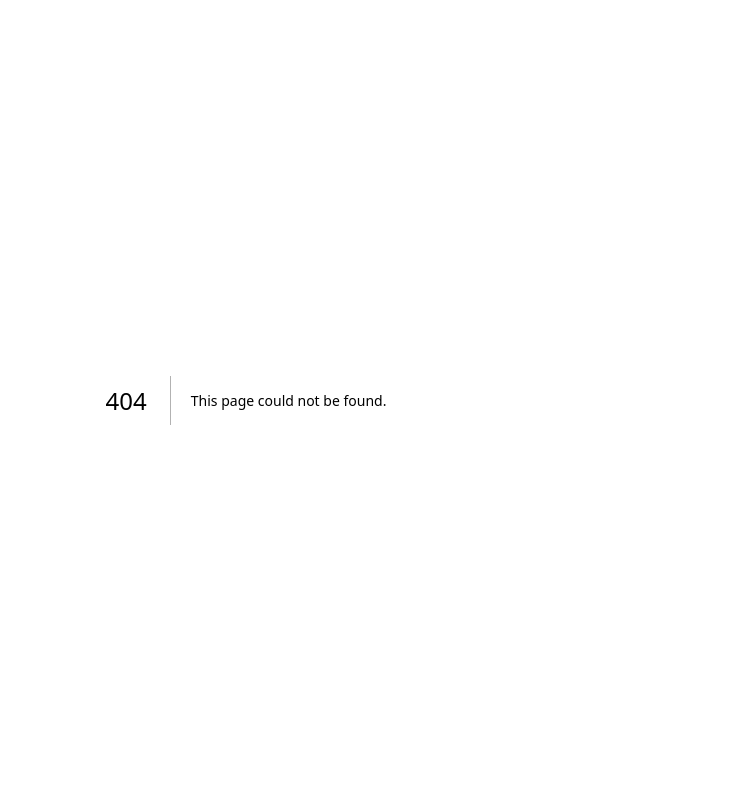
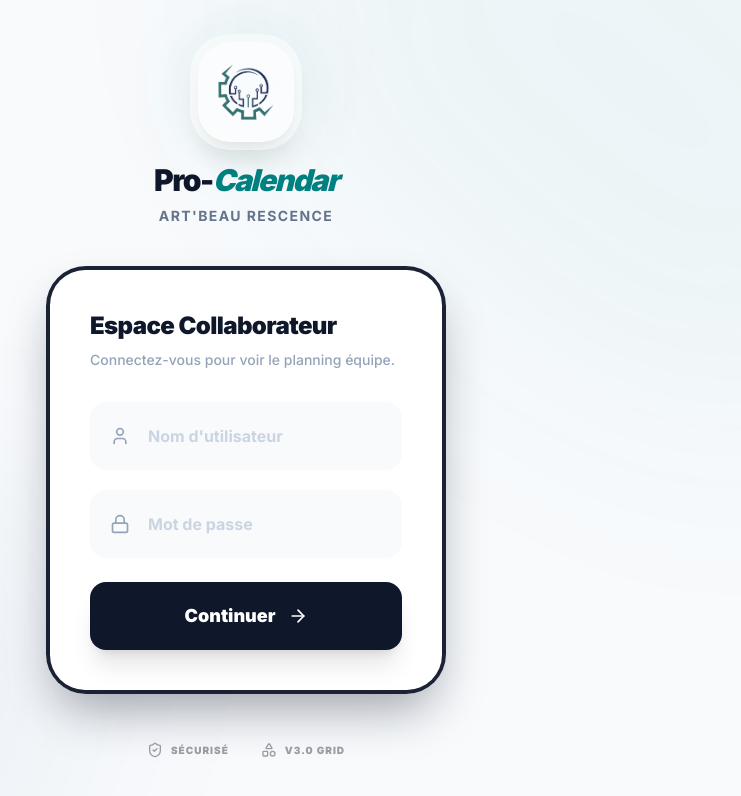
Before and after one commit to AbdoulayeXYZ/ArtBeau-Calendar, a Next.js app: page /login in a window 1280 px wide. Before the commit this address had no page. Shown: the top 796 px of the page, without its empty margins (394-1135 px from the left). Built offline with nearby package versions, Linux system fonts and the light colour scheme.

Commit message:
resolve conflict

```diff
--- /dev/null
+++ b/app/login/page.tsx
@@ -0,0 +1,184 @@
+'use client';
+
+import { useState, FormEvent } from 'react';
+import { useRouter } from 'next/navigation';
+import Image from 'next/image';
+import { motion, AnimatePresence } from 'framer-motion';
+import {
+    User,
+    Lock,
+    ArrowRight,
+    Loader2,
+    AlertCircle,
+    ShieldCheck,
+    Shapes
+} from 'lucide-react';
+import { cn } from '@/lib/utils';
+
+export default function LoginPage() {
+    const [username, setUsername] = useState('');
+    const [password, setPassword] = useState('');
+    const [error, setError] = useState<string | null>(null);
+    const [loading, setLoading] = useState(false);
+    const router = useRouter();
+
+    const handleSubmit = async (e: FormEvent) => {
+        e.preventDefault();
+        setLoading(true);
+        setError(null);
+
+        try {
+            const response = await fetch('/api/auth/login', {
+                method: 'POST',
+                headers: { 'Content-Type': 'application/json' },
+                body: JSON.stringify({ username, password }),
+            });
+
+            if (response.ok) {
+                router.push('/calendrier');
+            } else {
+                const data = await response.json();
+                setError(data.error || 'Identifiants incorrects');
+            }
+        } catch (err) {
+            setError('Une erreur est survenue');
+        } finally {
+            setLoading(false);
+        }
+    };
+
+    return (
+        <div className="min-h-screen flex items-center justify-center relative overflow-hidden bg-slate-50">
+
+            {/* Background Decorative Elements */}
+            <div className="absolute top-0 left-0 w-full h-full pointer-events-none overflow-hidden">
+                <motion.div
+                    animate={{ rotate: 360 }}
+                    transition={{ duration: 50, repeat: Infinity, ease: "linear" }}
+                    className="absolute -top-[20%] -right-[10%] w-[60%] h-[60%] bg-primary/5 rounded-full blur-[120px]"
+                />
+                <motion.div
+                    animate={{ rotate: -360 }}
+                    transition={{ duration: 40, repeat: Infinity, ease: "linear" }}
+                    className="absolute -bottom-[20%] -left-[10%] w-[50%] h-[50%] bg-secondary/5 rounded-full blur-[100px]"
+                />
+            </div>
+
+            <main className="w-full max-w-md px-6 relative z-10">
+                <motion.div
+                    initial={{ opacity: 0, y: 30 }}
+                    animate={{ opacity: 1, y: 0 }}
+                    transition={{ duration: 0.8, ease: [0.16, 1, 0.3, 1] }}
+                >
+                    {/* Header Logo Section */}
+                    <div className="flex flex-col items-center mb-10">
+                        <motion.div
+                            whileHover={{ scale: 1.05 }}
+                            transition={{ type: "spring", stiffness: 400, damping: 10 }}
+                            className="relative w-24 h-24 mb-6"
+                        >
+                            <div className="absolute inset-0 bg-primary/20 rounded-[2rem] blur-2xl animate-pulse" />
+                            <div className="relative glass rounded-[2rem] p-4 flex items-center justify-center shadow-2xl border-white ring-8 ring-white/50">
+                                <Image
+                                    src="/iconlogo.png"
+                                    alt="Art'Beau"
+                                    width={80}
+                                    height={80}
+                                    className="object-contain"
+                                    priority
+                                />
+                            </div>
+                        </motion.div>
+                        <h1 className="text-3xl font-black text-slate-900 tracking-tighter text-center">
+                            Pro-<span className="text-primary italic">Calendar</span>
+                        </h1>
+                        <p className="text-slate-500 font-bold text-sm uppercase tracking-widest mt-2">Art&apos;Beau Rescence</p>
+                    </div>
+
+                    {/* Main Form Card */}
+                    <div className="glass-dark border-white/10 p-1 bg-slate-900/95 rounded-[2.5rem] shadow-2xl overflow-hidden shadow-slate-900/40">
+                        <div className="bg-white rounded-[2.2rem] p-8 sm:p-10 space-y-8">
+                            <div className="space-y-2">
+                                <h2 className="text-2xl font-black text-slate-900 tracking-tight">Espace Collaborateur</h2>
+                                <p className="text-sm text-slate-400 font-medium">Connectez-vous pour voir le planning équipe.</p>
+                            </div>
+
+                            <form onSubmit={handleSubmit} className="space-y-6">
+                                <AnimatePresence mode='wait'>
+                                    {error && (
+                                        <motion.div
+                                            initial={{ opacity: 0, height: 0 }}
+                                            animate={{ opacity: 1, height: 'auto' }}
+                                            exit={{ opacity: 0, height: 0 }}
+                                            className="bg-red-50 text-red-600 p-4 rounded-2xl flex items-start gap-3 border border-red-100"
+                                        >
+                                            <AlertCircle className="w-5 h-5 flex-shrink-0 mt-0.5" />
+                                            <p className="text-sm font-bold leading-tight">{error}</p>
+                                        </motion.div>
+                                    )}
+                                </AnimatePresence>
+
+                                <div className="space-y-5">
+                                    <div className="relative group">
+                                        <div className="absolute left-5 top-1/2 -translate-y-1/2 text-slate-400 group-focus-within:text-primary transition-colors">
+                                            <User className="w-5 h-5" />
+                                        </div>
+                                        <input
+                                            type="text"
+                                            value={username}
+                                            onChange={(e) => setUsername(e.target.value)}
+                                            placeholder="Nom d'utilisateur"
+                                            className="w-full pl-14 pr-6 py-5 bg-slate-50 border-2 border-slate-50 rounded-2xl focus:bg-white focus:border-primary focus:ring-4 focus:ring-primary/5 outline-none transition-all font-bold text-slate-900 placeholder:text-slate-300"
+                                            required
+                                        />
+                                    </div>
+
+                                    <div className="relative group">
+                                        <div className="absolute left-5 top-1/2 -translate-y-1/2 text-slate-400 group-focus-within:text-primary transition-colors">
+                                            <Lock className="w-5 h-5" />
+                                        </div>
+                                        <input
+                                            type="password"
+                                            value={password}
+                                            onChange={(e) => setPassword(e.target.value)}
+                                            placeholder="Mot de passe"
+                                            className="w-full pl-14 pr-6 py-5 bg-slate-50 border-2 border-slate-50 rounded-2xl focus:bg-white focus:border-primary focus:ring-4 focus:ring-primary/5 outline-none transition-all font-bold text-slate-900 placeholder:text-slate-300"
+                                            required
+                                        />
+                                    </div>
+                                </div>
+
+                                <button
+                                    type="submit"
+                                    disabled={loading}
+                                    className="w-full bg-slate-900 hover:bg-black text-white py-5 rounded-2xl font-black text-lg transition-all shadow-xl hover:shadow-2xl hover:-translate-y-1 active:scale-95 flex items-center justify-center gap-3 disabled:opacity-50 disabled:cursor-not-allowed group"
+                                >
+                                    {loading ? (
+                                        <Loader2 className="w-6 h-6 animate-spin" />
+                                    ) : (
+                                        <>
+                                            Continuer
+                                            <ArrowRight className="w-5 h-5 transition-transform group-hover:translate-x-1" />
+                                        </>
+                                    )}
+                                </button>
+                            </form>
+                        </div>
+                    </div>
+
+                    {/* Footer Badges */}
+                    <div className="mt-12 flex items-center justify-center gap-8 opacity-40">
+                        <div className="flex items-center gap-2">
+                            <ShieldCheck className="w-4 h-4" />
+                            <span className="text-[10px] font-black uppercase tracking-widest">Sécurisé</span>
+                        </div>
+                        <div className="flex items-center gap-2">
+                            <Shapes className="w-4 h-4" />
+                            <span className="text-[10px] font-black uppercase tracking-widest">v3.0 Grid</span>
+                        </div>
+                    </div>
+                </motion.div>
+            </main>
+        </div>
+    );
+}
--- a/tsconfig.json
+++ b/tsconfig.json
@@ -17,6 +17,7 @@
         "isolatedModules": true,
         "jsx": "preserve",
         "incremental": true,
+        "baseUrl": ".",
         "plugins": [
             {
                 "name": "next"
```
